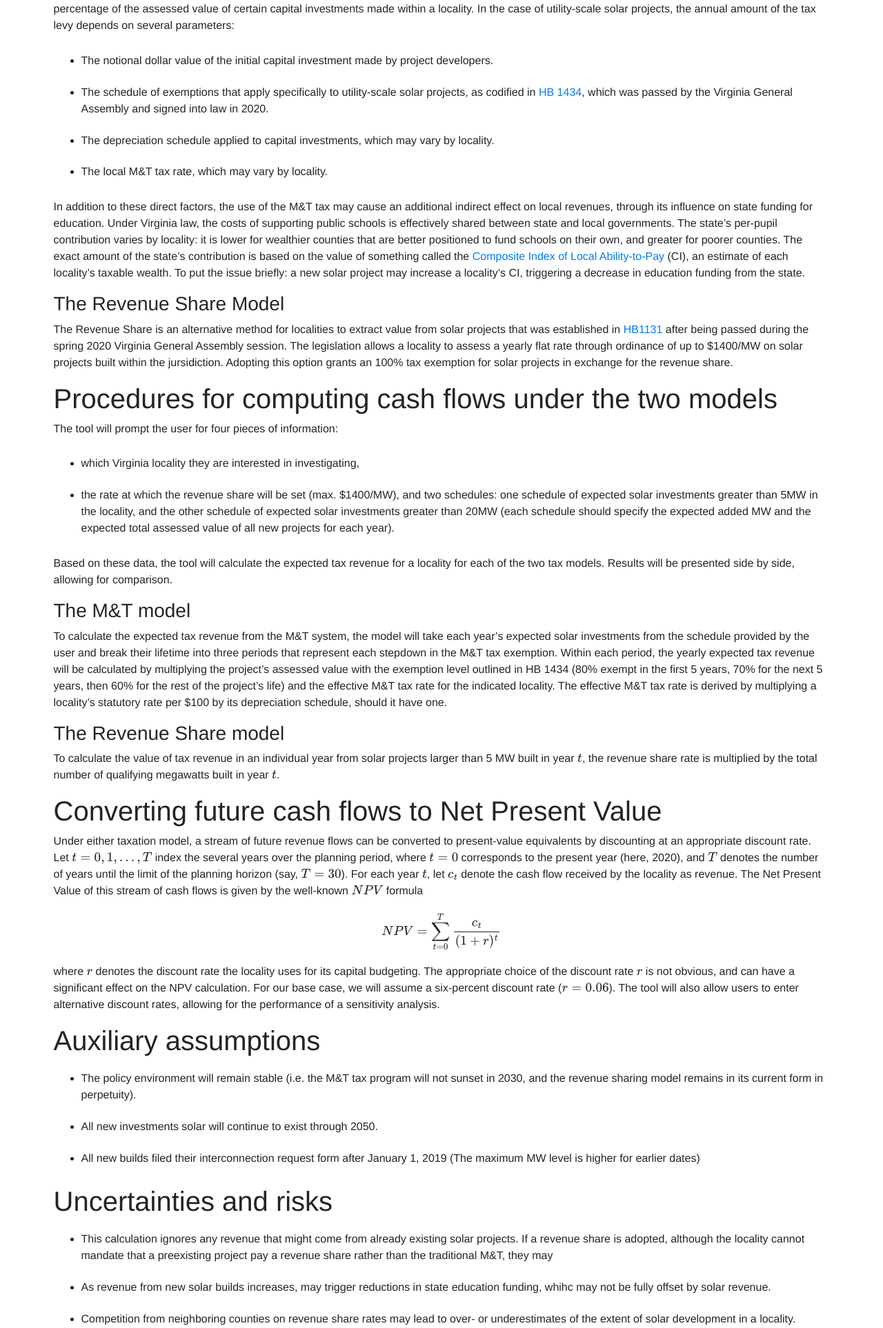
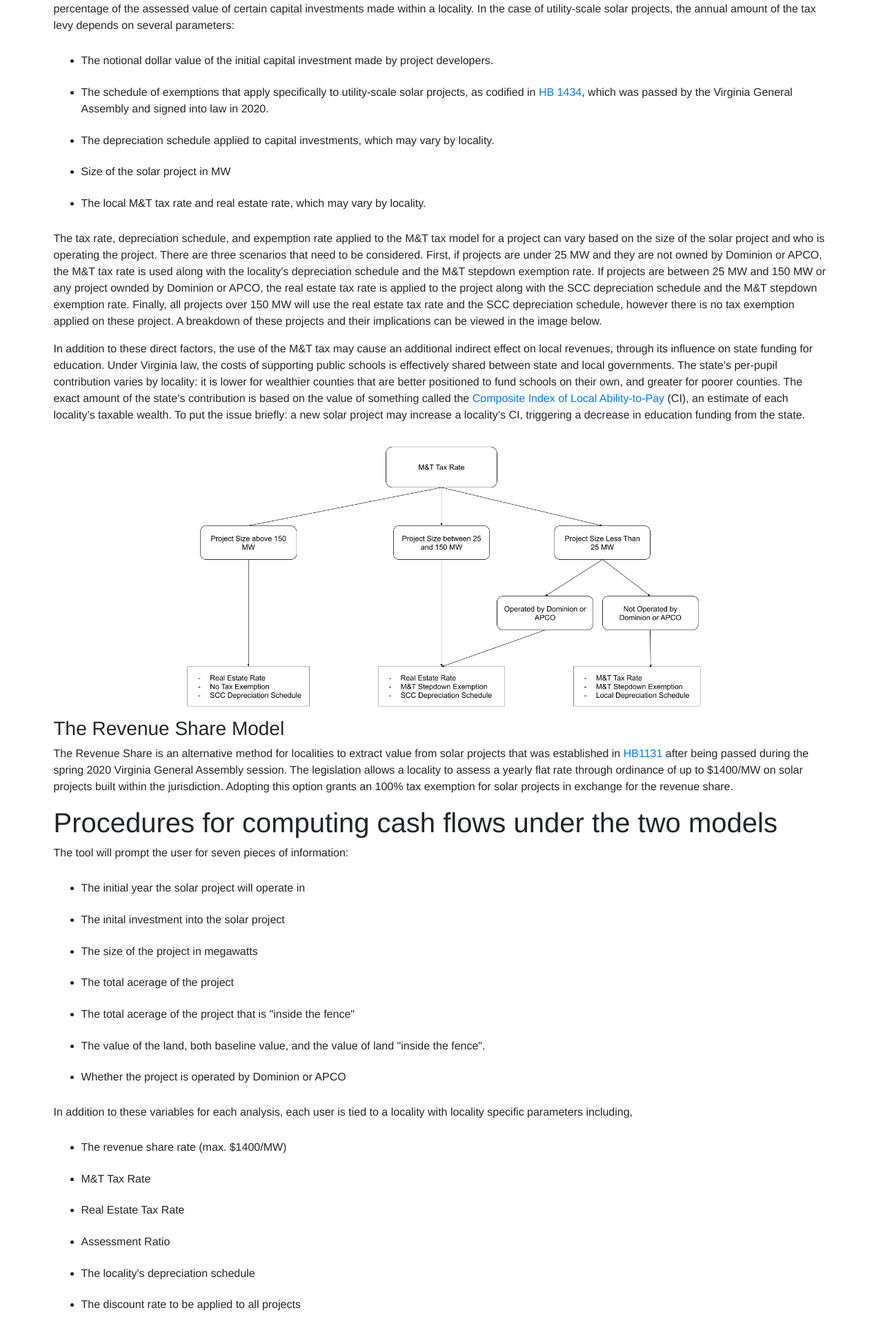
Before and after one commit to coopercenter/sol-tax-webapp, a Django app: page / in a window 1280 px wide. Shown: the part 729-2655 px from the top of the page at 69% size. Run offline with Django 3.2, Linux system fonts and the light colour scheme; data that the repository does not hold is empty; some libraries are stand-ins or nearby versions.

Commit message:
home page changes and adding if a analysis is publicly owned

```diff
--- a/models/forms.py
+++ b/models/forms.py
@@ -12,14 +12,15 @@ from django.utils.translation import ugettext_lazy
 class SimulationForm(forms.ModelForm):
     class Meta:
         model = Simulation
-        fields = ('locality', 'initial_year', 'initial_investment', 'project_size', 'total_acreage', 'inside_fence_acreage', 'baseline_land_value', 'inside_fence_land_value',)
+        fields = ('locality', 'initial_year', 'initial_investment', 'project_size', 'total_acreage', 'inside_fence_acreage', 'baseline_land_value', 'inside_fence_land_value', 'dominion_or_apco')
         labels = {
             'initial_investment': ugettext_lazy('Initial Investment ($)'),
             'project_size': ugettext_lazy('Project Size (MW)'),
             'total_acreage': ugettext_lazy('Total Project acreage (Acres)'),
             'inside_fence_acreage': ugettext_lazy('Solar Project Inside the Fence (Acres)'),
             'baseline_land_value': ugettext_lazy('Baseline Value of Land ($)'),
-            'inside_fence_land_value': ugettext_lazy('Inside the Fence Value of Land ($)')
+            'inside_fence_land_value': ugettext_lazy('Inside the Fence Value of Land ($)'),
+            'dominion_or_apco': ugettext_lazy('Is the project operated by either Dominion or APCO?'),
         }
         widgets = {
             'locality': forms.HiddenInput(),
@@ -30,6 +31,7 @@ class SimulationForm(forms.ModelForm):
             'inside_fence_acreage': forms.NumberInput(attrs={'class': 'form-control', 'min':100, 'max':10000}),
             'baseline_land_value': forms.NumberInput(attrs={'class': 'form-control', 'min':100}),
             'inside_fence_land_value': forms.NumberInput(attrs={'class': 'form-control', 'min':100}),
+            'dominion_or_apco': forms.CheckboxInput(attrs={'style': 'width:30px;height:35px;position:relative;top: 10px; margin:0 20px;'}),
         }
 
 class LocalityUpdateForm(forms.ModelForm):
--- a/models/models.py
+++ b/models/models.py
@@ -41,6 +41,7 @@ class Simulation(models.Model):
     inside_fence_acreage = models.IntegerField(default = 1000)
     baseline_land_value = models.IntegerField(default = 1000)
     inside_fence_land_value = models.IntegerField(default = 10000)
+    dominion_or_apco = models.BooleanField(default = True)
 
 
     def __str__(self):
@@ -51,7 +52,7 @@ class Simulation(models.Model):
 
     class Meta:
         constraints = [
-            models.UniqueConstraint(fields=["locality", "initial_investment", "initial_year", "project_size", "total_acreage", "inside_fence_acreage", "baseline_land_value", "inside_fence_land_value"], name="unique_locality_simulation")
+            models.UniqueConstraint(fields=["locality", "initial_investment", "initial_year", "project_size", "total_acreage", "inside_fence_acreage", "baseline_land_value", "inside_fence_land_value", "dominion_or_apco"], name="unique_locality_simulation")
         ]
 
 
--- a/models/static/models/style.css
+++ b/models/static/models/style.css
@@ -369,3 +369,12 @@ li{
 .locality-info-table td{
     padding: .75% 0;
 }
+
+.mt-flowchart{
+    height: 400px;
+    display: block;
+    margin: auto;
+}
+#the-revenue-share-model{
+    padding-top: 10px;
+}
--- a/models/templates/form.html
+++ b/models/templates/form.html
@@ -11,7 +11,7 @@
             {% csrf_token %}
             {{ form.as_p }}
             <br>
-            <button class="btn btn-primary"> Generate Model </button>
+            <button class="btn btn-primary btn-lg"> Generate Model </button>
         </form>
     </div>
     <br><br>
--- a/models/templates/index.html
+++ b/models/templates/index.html
@@ -1,6 +1,7 @@
 {% extends 'base.html' %}
 
 {% block content %}
+{% load static %}
 <div class="container-fluid">
     <div class="model-description">
         <p>With passage of HB 1434, Virginia now offers localities two options to generate revenues from
@@ -63,8 +64,19 @@
                         passed
                         by the Virginia General Assembly and signed into law in 2020.</li>
                     <li>The depreciation schedule applied to capital investments, which may vary by locality.</li>
-                    <li>The local M&amp;T tax rate, which may vary by locality.</li>
+                    <li>Size of the solar project in MW</li>
+                    <li>The local M&amp;T tax rate and real estate rate, which may vary by locality.</li>
                 </ul>
+                <p>
+                    The tax rate, depreciation schedule, and expemption rate applied to the M&T tax model for a project can vary
+                    based on the size of the solar project and who is operating the project. There are three scenarios that need to be
+                    considered. First, if projects are under 25 MW and they are not owned by Dominion or APCO, the M&T tax rate is
+                    used along with the locality's depreciation schedule and the M&T stepdown exemption rate. If projects are between 25 MW
+                    and 150 MW or any project ownded by Dominion or APCO, the real estate tax rate is applied to the project along with the SCC
+                    depreciation schedule and the M&T stepdown exemption rate. Finally, all projects over 150 MW will use the real estate tax
+                    rate and the SCC depreciation schedule, however there is no tax exemption applied on these project. A breakdown of these
+                    projects and their implications can be viewed in the image below.
+                </p>
                 <p>In addition to these direct factors, the use of the M&amp;T tax may cause an additional indirect
                     effect
                     on local revenues, through its influence on state funding for education. Under Virginia law, the
@@ -82,6 +94,7 @@
                     issue briefly: a new solar project may increase a locality’s CI, triggering a decrease in
                     education
                     funding from the state.</p>
+                    <img src="{% static "models/Flowchart.png" %}" alt="M&T Flowchart" class="mt-flowchart">
             </div>
             <div id="the-revenue-share-model" class="section level3">
                 <h3>The Revenue Share Model</h3>
@@ -96,7 +109,7 @@
                     locality to assess a yearly flat rate through ordinance of up to $1400/MW on solar projects
                     built
                     within
-                    the jursidiction. Adopting this option grants an 100% tax exemption for solar projects in
+                    the jurisdiction. Adopting this option grants an 100% tax exemption for solar projects in
                     exchange
                     for
                     the revenue share.</p>
@@ -104,18 +117,29 @@
         </div>
         <div id="procedures-for-computing-cash-flows-under-the-two-models" class="section level1">
             <h1>Procedures for computing cash flows under the two models</h1>
-            <p>The tool will prompt the user for four pieces of information:</p>
+            <p>The tool will prompt the user for seven pieces of information:</p>
             <ul>
-                <li>which Virginia locality they are interested in investigating,</li>
-                <li>the rate at which the revenue share will be set (max. $1400/MW), and two schedules: one schedule
-                    of
-                    expected solar investments greater than 5MW in the locality, and the other schedule of expected
-                    solar
-                    investments greater than 20MW (each schedule should specify the expected added MW and the
-                    expected
-                    total
-                    assessed value of all new projects for each year).</li>
+
+                <li>The initial year the solar project will operate in</li>
+                <li>The inital investment into the solar project</li>
+                <li>The size of the project in megawatts</li>
+                <li>The total acerage of the project</li>
+                <li>The total acerage of the project that is "inside the fence"</li>
+                <li>The value of the land, both baseline value, and the value of land "inside the fence".</li>
+                <li>Whether the project is operated by Dominion or APCO</li>
             </ul>
+            <p>In addition to these variables for each analysis, each user is tied to a locality with locality specific
+                parameters including,
+            </p>
+            <ul>
+                <li>The revenue share rate (max. $1400/MW)</li>
+                <li>M&T Tax Rate</li>
+                <li>Real Estate Tax Rate</li>
+                <li>Assessment Ratio</li>
+                <li>The locality's depreciation schedule</li>
+                <li>The discount rate to be applied to all projects</li>
+            </ul>
+            <p>These variable can be changed by a user to make their analyses more accurate</p>
             <p>Based on these data, the tool will calculate the expected tax revenue for a locality for each of the
                 two
                 tax
@@ -149,6 +173,30 @@
                     number of
                     qualifying megawatts built in year <span class="math inline">\(t\)</span>.</p>
             </div>
+        </div>
+        <div class="section level3" id="composite-index">
+            <h2>Composite Index</h2>
+            <p>Both the M&T tax and Revenue Share models will increase a locality's Composite Index value.
+                As stated previously the Composite Index is used to determine how much money a locality must
+                contribute to its education funding.
+            </p>
+            <p>For the M&T tax, the increase in the Composite Index comes from the increase in taxable land value
+                as a result of the new projet and the value of the the equipment for the project. However, for the revenue
+                share model, the increase for the Composite Index is only due to the increase in taxable land value.
+            </p>
+            <p>
+                Important values are needed for the Composite Index calculations. These values will be assigned to
+                a locality's profile and a user can change them across the locality's profile. The values that are needed
+                for the Composite Index calculations are,
+            </p>
+            <ul>
+                <li>Locality Baseline True Vale</li>
+                <li>Adjusted Gross Income</li>
+                <li>Taxable Retail Sales</li>
+                <li>Population</li>
+                <li>Average Daily Student Membership (ADM)</li>
+                <li>Required Local Matching</li>
+            </ul>
         </div>
         <div id="converting-future-cash-flows-to-net-present-value" class="section level1">
             <h1>Converting future cash flows to Net Present Value</h1>
@@ -191,6 +239,10 @@
                     level
                     is
                     higher for earlier dates)</li>
+                <li>
+                    A localitiy's education budget will increase by 1 percent every year. Every other value used for the
+                    composite index calculations will remain constant over time.
+                </li>
             </ul>
         </div>
         <div id="uncertainties-and-risks" class="section level1">
--- a/models/views.py
+++ b/models/views.py
@@ -326,13 +326,14 @@ def performCalculations(locality, simulation):
     outside_fence_acreage = total_project_acreage - inside_fence_acreage
     baseline_land_value = simulation.baseline_land_value
     inside_fence_land_value = simulation.inside_fence_land_value
+    dominion_or_apco = simulation.dominion_or_apco
 
 
-    if(project_size < 25):
+    if(project_size < 25 and not dominion_or_apco):
         effective_tax_rate = [mt_tax_rate for i in range(31)]
         effective_exemption_rate = mt_stepdown
         effective_depreciation_schedule = local_depreciation
-    elif(project_size >= 25 and project_size < 150):
+    elif((project_size >= 25 or dominion_or_apco) and project_size < 150):
         effective_tax_rate = [real_property_rate for i in range(31)]
         effective_exemption_rate = mt_stepdown
         effective_depreciation_schedule = scc_depreciation
```
Also changed, not shown: models/templates/locality-home.html (+8 -0 lines), models/migrations/0028_simulation_dominion_or_apco.py (added), models/migrations/0029_auto_20201014_1022.py (added).
